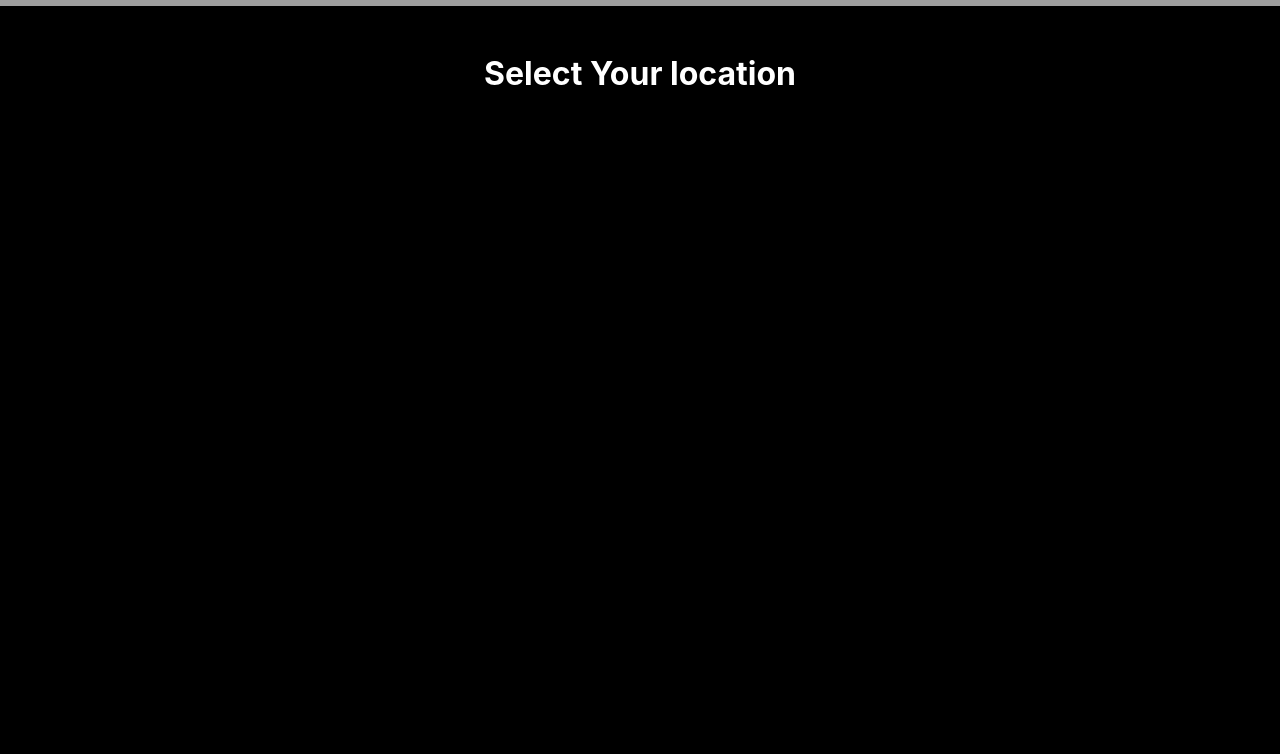
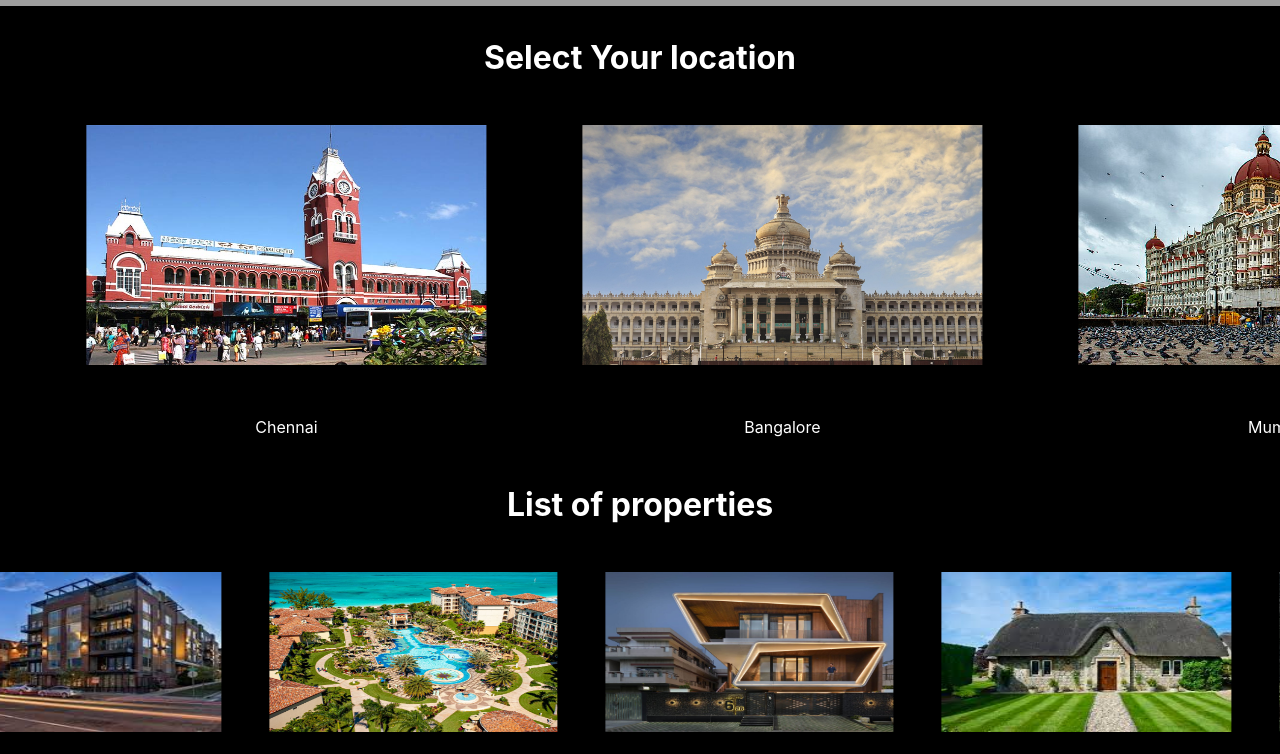
Before and after one commit to SaikalyanLabhishetty/Booker.io, a React (Create React App) app: page / in a window 1280 px wide. Shown: the part 720-1474 px from the top of the page. Built offline with nearby package versions, Linux system fonts and the light colour scheme; grey boxes are pictures that could not be loaded; a web font is replaced by a local one.

Commit message:
Update Appmain.css

```diff
--- a/src/components/Appmain.css
+++ b/src/components/Appmain.css
@@ -21,23 +21,24 @@
 .slider > h1{
     color: white;
     text-align: center;
-    margin-top: 3rem;
+    margin-top: 2rem;
 }
-.slider-2 > h1{
+.slider-2 > h1 {
     color: white;
     text-align: center;
-    margin-top: 3rem;
+    margin-top: 2rem;
 }
-.carousel {
-    color: white;
-    margin-top: 2rem;
-    margin-bottom: 3rem;
+.wrapper-class img{
+    height: 10rem;
+    margin: 3rem 3rem ;
+    width: 100%;
 }
-.place_images{
-    height:10rem;
-    width:15rem;
-    border-radius: 1rem;
+.wrapper-class-1 > img {
+    height: 15rem;
+    margin: 3rem 3rem ;
+    width: 25rem;
 }
+
 
 @media (max-width:768px){
     .section-1{
```
